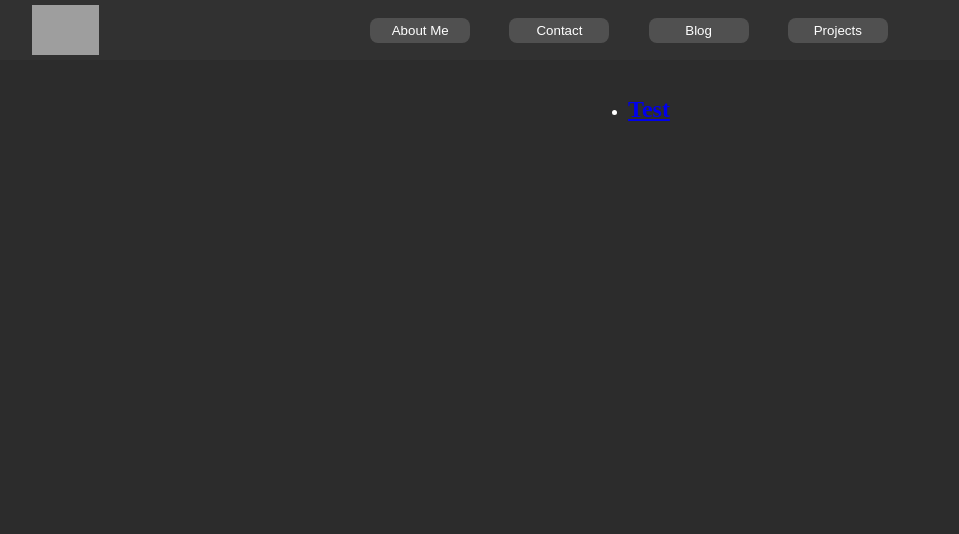
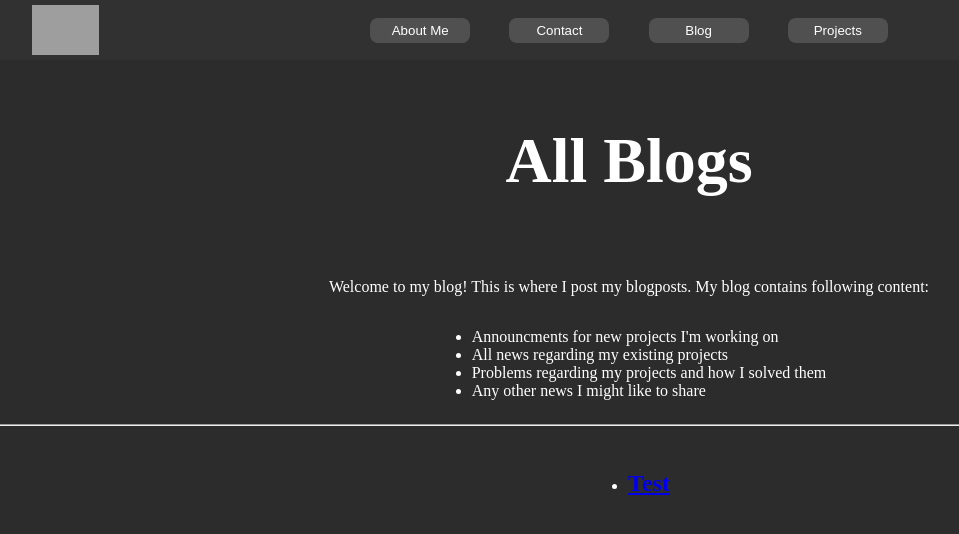
Before and after one commit to Xynox/website, a Jekyll site: the page built from html/blog/blog.html, in a window 1280 px wide. Shown: the top 534 px of the page, without its empty margins (11-970 px from the left). Built offline with Jekyll 4.4.1, drawn with Linux system fonts in a browser that asks for light colours; grey boxes are pictures that could not be loaded.

Commit message:
Fill content in blog main site

```diff
--- a/css/blog/blog.css
+++ b/css/blog/blog.css
@@ -1,9 +1,36 @@
-ul{
+.blogList{
     color: white;
     display: flex;
     justify-content: center;
+    list-style-type: none;
+    padding: 0;
+    margin: 0;
 }
 
-ul a:visited{
+.blogList a:visited{
     color: white;
+    list-style-type: inherit;
+    padding: inherit;
+    margin: inherit;
 }
+
+.titleBlog{
+    display: flex;
+    text-align: center;
+    flex-direction: row;
+    align-items: center;
+    justify-content: center;
+    font-size: 48pt;
+}
+
+.blogExplanation{
+    display: flex;
+    text-align: center;
+    flex-direction: row;
+    align-items: center;
+    justify-content: center;
+}
+
+.blogContents{
+    text-align: left;
+}
--- a/html/blog/blog.html
+++ b/html/blog/blog.html
@@ -7,7 +7,29 @@ title: Joel Wittke - Blog
   <link rel="stylesheet" href="/css/blog/blog.css">
 </head>
 
-<ul>
+
+<div class="titleBlog">
+  <p><strong>All Blogs</strong></p>
+</div>
+
+<div class="blogExplanation">
+  <p>Welcome to my blog! This is where I post my blogposts. My blog contains following content:</p>
+</div>
+
+<div class="blogContents blogExplanation">
+
+  <ul>
+    <li>Announcments for new projects I'm working on</li>
+    <li>All news regarding my existing projects</li>
+    <li>Problems regarding my projects and how I solved them</li>
+    <li>Any other news I might like to share</li>
+  </ul>
+
+</div>
+
+<hr>
+<div class="blogList">
+  <ul>
     {% for post in site.posts %}
       <li>
         <h2><a href="{{ post.url }}">{{ post.title }}</a></h2>
@@ -15,3 +37,4 @@ title: Joel Wittke - Blog
       </li>
     {% endfor %}
 </ul>
+</div>
```
